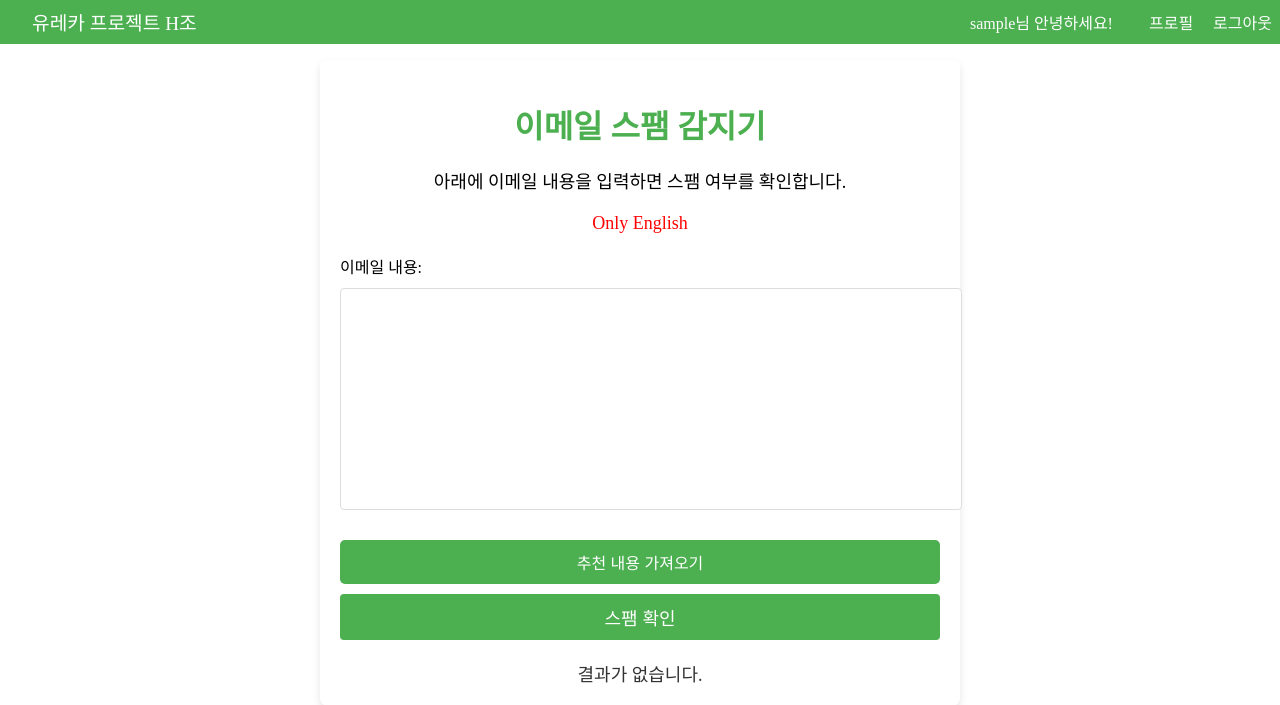
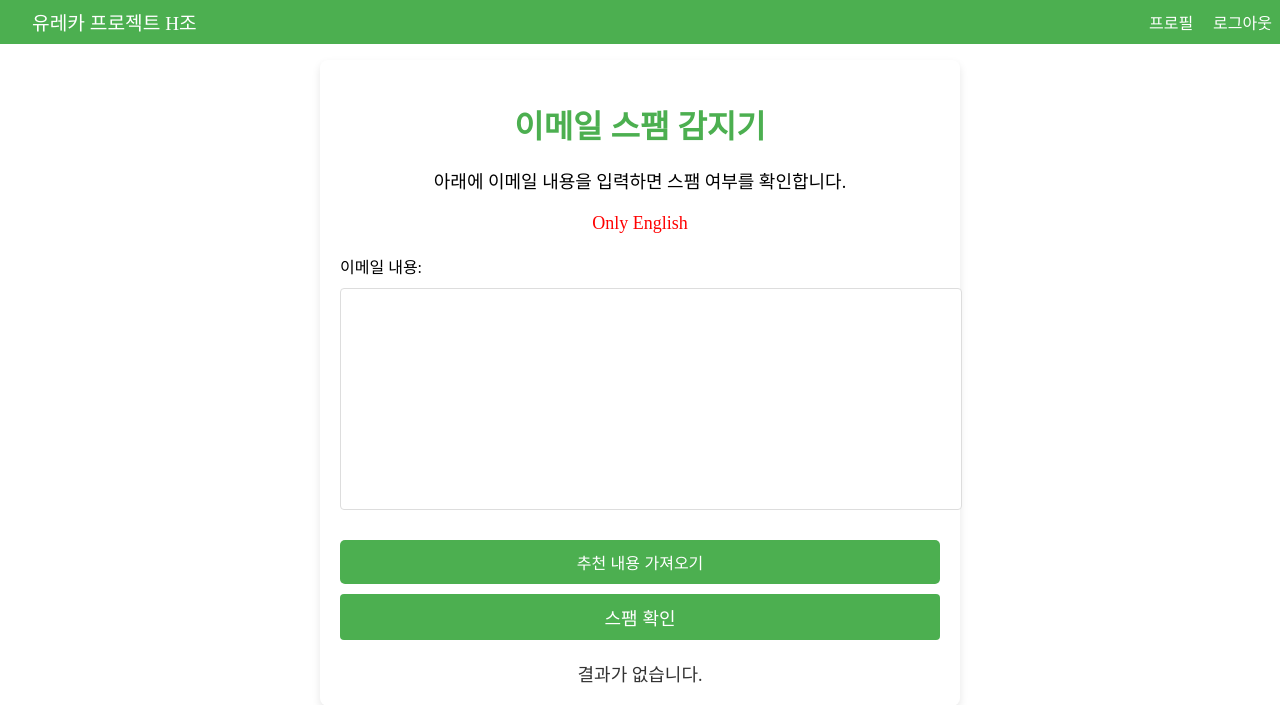
Before and after one commit to congachu/eureka_project, a Django app: page / in a window 1280 px wide. Shown: the top 705 px of the page. Run offline with Django 5.2, Linux system fonts and the light colour scheme; the visitor is signed in with stand-in values (Sample User, id 1).

Commit message:
feature: 상단바에 이름 제거

```diff
--- a/eureka/ai_app/templates/base.html
+++ b/eureka/ai_app/templates/base.html
@@ -17,7 +17,6 @@
         </div>
         <div class="navbar-nav">
           {% if user.is_authenticated %}
-            <span class="navbar-text">{{ user.username }}님 안녕하세요!</span>
             <a href="{% url 'profile' %}" class="navbar-link">프로필</a>
             <a href="{% url 'logout' %}" class="navbar-link">로그아웃</a>
           {% else %}
```
